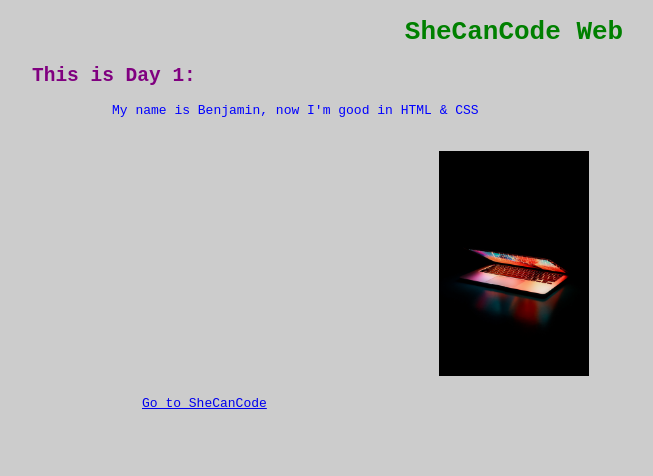
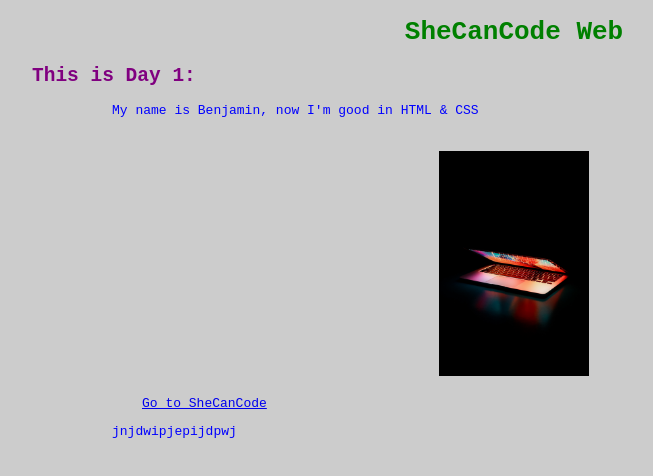
Before and after one commit to ange-online/first-project, a plain HTML site: page index.html in a window 1280 px wide. Shown: the whole page, without its empty margins (126-779 px from the left). Drawn offline with Linux system fonts and the light colour scheme.

Commit message:
included a new tag

```diff
--- a/index.html
+++ b/index.html
@@ -11,5 +11,6 @@
         <p>My name is Benjamin, now I'm good in HTML & CSS</p>
         <img src="pexels-junior-teixeira-2047905.jpg" alt="" width="150px">
         <a href="https://shecancode-materials.netlify.app/courses/HTML%20&%20CSS/HTML%20&%20CSS%20Introduction">Go to SheCanCode</a>
+        <p>jnjdwipjepijdpwj</p>
     </body>
 </html>
```
